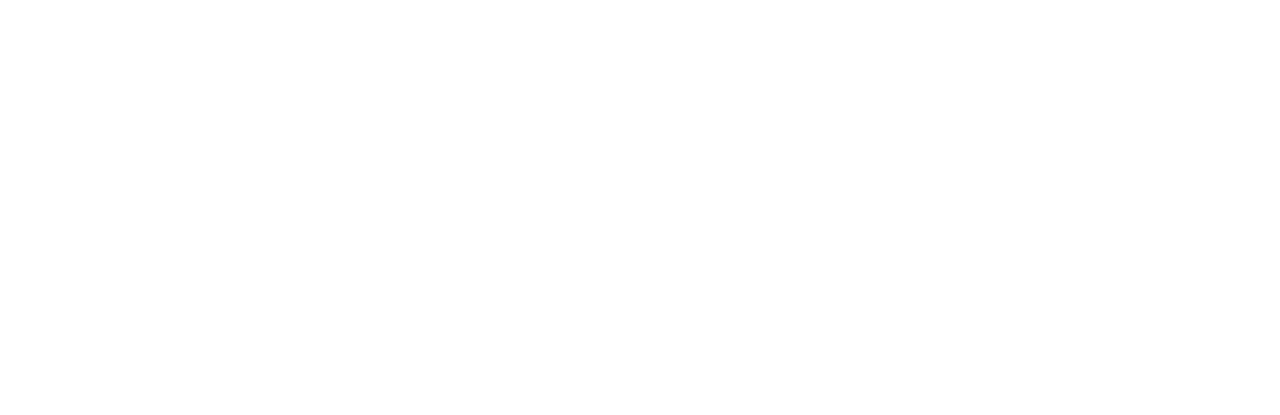
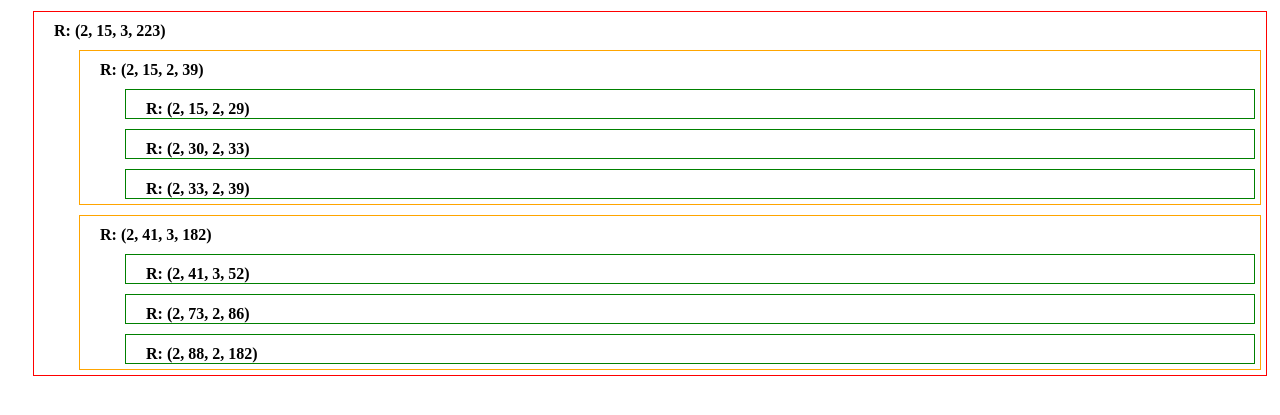
Before and after one commit to wer4ty/index, a plain HTML site: page visual/index.html in a window 1280 px wide. Shown: the part 111-526 px from the top of the page. Drawn offline with Linux system fonts and the light colour scheme.

Commit message:
visualization continue

```diff
--- a/visual/index.html
+++ b/visual/index.html
@@ -1,11 +1,50 @@
 <!DOCTYPE html>
 <html>
 <head>
-	<title></title>
+	<title>R+Tree index</title>
+
+<style>
+
+ul, li {list-style-type: none;  margin: 0; padding: 0; }
+ul { padding-left: 20px; border: 0px solid #333; display: block; margin: 5px;  }
+li { padding-left: 20px; padding-top: 10px;
+	 display: block; margin-top: 10px; font-weight: bold;
+
+}
+
+
+</style>
+
 </head>
 <body>
 
-<img src="logo.png">
+<img id="Test" src="logo.png">
+
+
+
+
+<ul>
+	<li style="border: 1px solid red">R: (2, 15, 3, 223)
+	<ul>
+		<li style="border: 1px solid orange">R: (2, 15, 2, 39)
+		<ul>
+			<li style="border: 1px solid green">R: (2, 15, 2, 29)</li>
+			<li style="border: 1px solid green">R: (2, 30, 2, 33)</li>
+			<li style="border: 1px solid green">R: (2, 33, 2, 39)</li>
+		</ul>
+		</li>
+
+		<li style="border: 1px solid orange">R: (2, 41, 3, 182)
+		<ul>
+			<li style="border: 1px solid green">R: (2, 41, 3, 52)</li>
+			<li style="border: 1px solid green">R: (2, 73, 2, 86)</li>
+			<li style="border: 1px solid green">R: (2, 88, 2, 182)</li>
+		</ul>
+		</li>
+</li>
+</ul>
+
+
 
 </body>
 </html>
```
Also changed, not shown: 1 other file.
